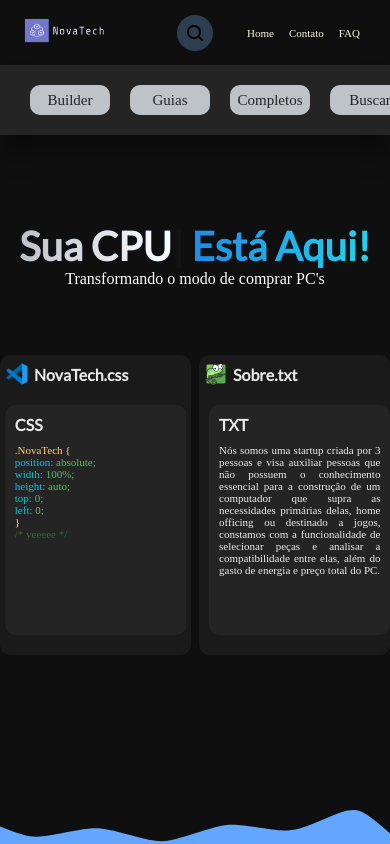
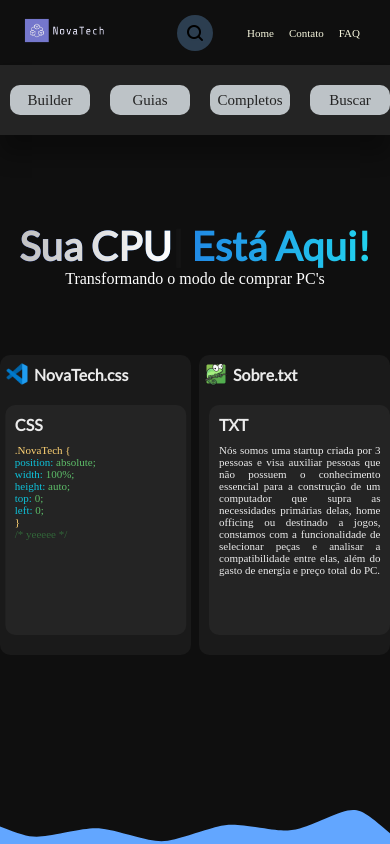
Before and after one commit to Neoboros/NovaTech, a plain HTML site: page index.html in a window 390 px wide. Shown: the top 844 px of the page. Drawn offline with nearby package versions, Linux system fonts and the light colour scheme; a small style sheet from the web is missing.

Commit message:
Ajustando as resoluções 2

```diff
--- a/css/mobile.css
+++ b/css/mobile.css
@@ -101,7 +101,6 @@
     height: 18px;
 }
 
-.menu ul {
+.menu {
     justify-content: center;
-    align-items: center;
 }
```
